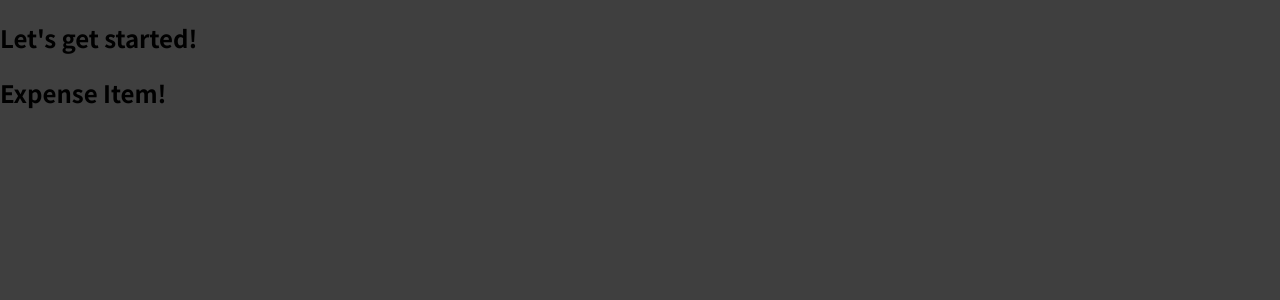
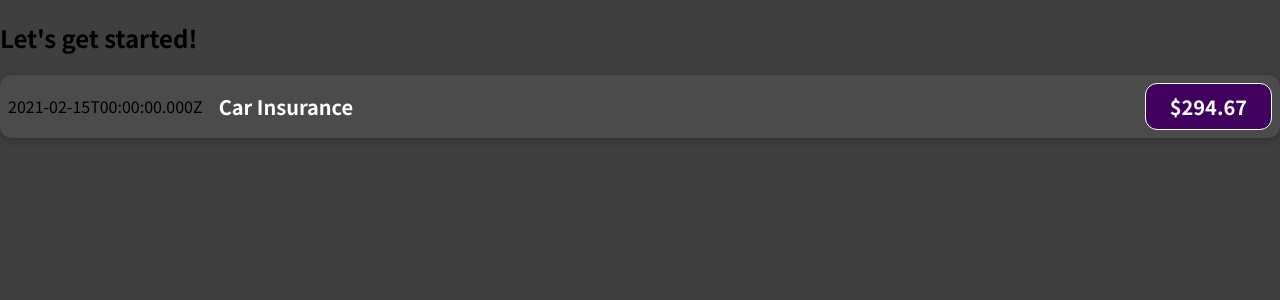
Before and after one commit to josheng/react-the-complete-guide, a JavaScript app in the folder react-complete-guide/: page / in a window 1280 px wide. Shown: the top 300 px of the page. Built offline with nearby package versions, Linux system fonts and the light colour scheme.

Commit message:
checkpoint section 3 37

```diff
--- /dev/null
+++ b/react-complete-guide/src/components/ExpenseItem.css
@@ -0,0 +1,56 @@
+.expense-item {
+  display: flex;
+  justify-content: space-between;
+  align-items: center;
+  box-shadow: 0 2px 8px rgba(0, 0, 0, 0.25);
+  padding: 0.5rem;
+  margin: 1rem 0;
+  border-radius: 12px;
+  background-color: #4b4b4b;
+}
+
+.expense-item__description {
+  display: flex;
+  flex-direction: column;
+  gap: 1rem;
+  align-items: flex-end;
+  flex-flow: column-reverse;
+  justify-content: flex-start;
+  flex: 1;
+}
+
+.expense-item h2 {
+  color: #3a3a3a;
+  font-size: 1rem;
+  flex: 1;
+  margin: 0 1rem;
+  color: white;
+}
+
+.expense-item__price {
+  font-size: 1rem;
+  font-weight: bold;
+  color: white;
+  background-color: #40005d;
+  border: 1px solid white;
+  padding: 0.5rem;
+  border-radius: 12px;
+}
+
+@media (min-width: 580px) {
+  .expense-item__description {
+    flex-direction: row;
+    align-items: center;
+    justify-content: flex-start;
+    flex: 1;
+  }
+
+  .expense-item__description h2 {
+    font-size: 1.25rem;
+  }
+
+  .expense-item__price {
+    font-size: 1.25rem;
+    padding: 0.5rem 1.5rem;
+  }
+}
--- a/react-complete-guide/src/components/ExpenseItem.js
+++ b/react-complete-guide/src/components/ExpenseItem.js
@@ -1,5 +1,19 @@
+import './ExpenseItem.css'
+
 function ExpenseItem() {
-  return <h2>Expense Item!</h2>
+  const expenseDate = new Date(2021, 1, 15);
+  const expenseTitle = 'Car Insurance';
+  const expenseAmount = 294.67;
+
+  return (
+    <div className='expense-item'>
+      <div>{expenseDate.toISOString()}</div>
+      <div className='expense-item__description'>
+        <h2>{expenseTitle}</h2>
+        <div className='expense-item__price'>${expenseAmount}</div>
+      </div>
+    </div>
+  );
 }
 
 export default ExpenseItem;
```
Also changed, not shown: 1 other file (tests, documents, lock files or other folders).
